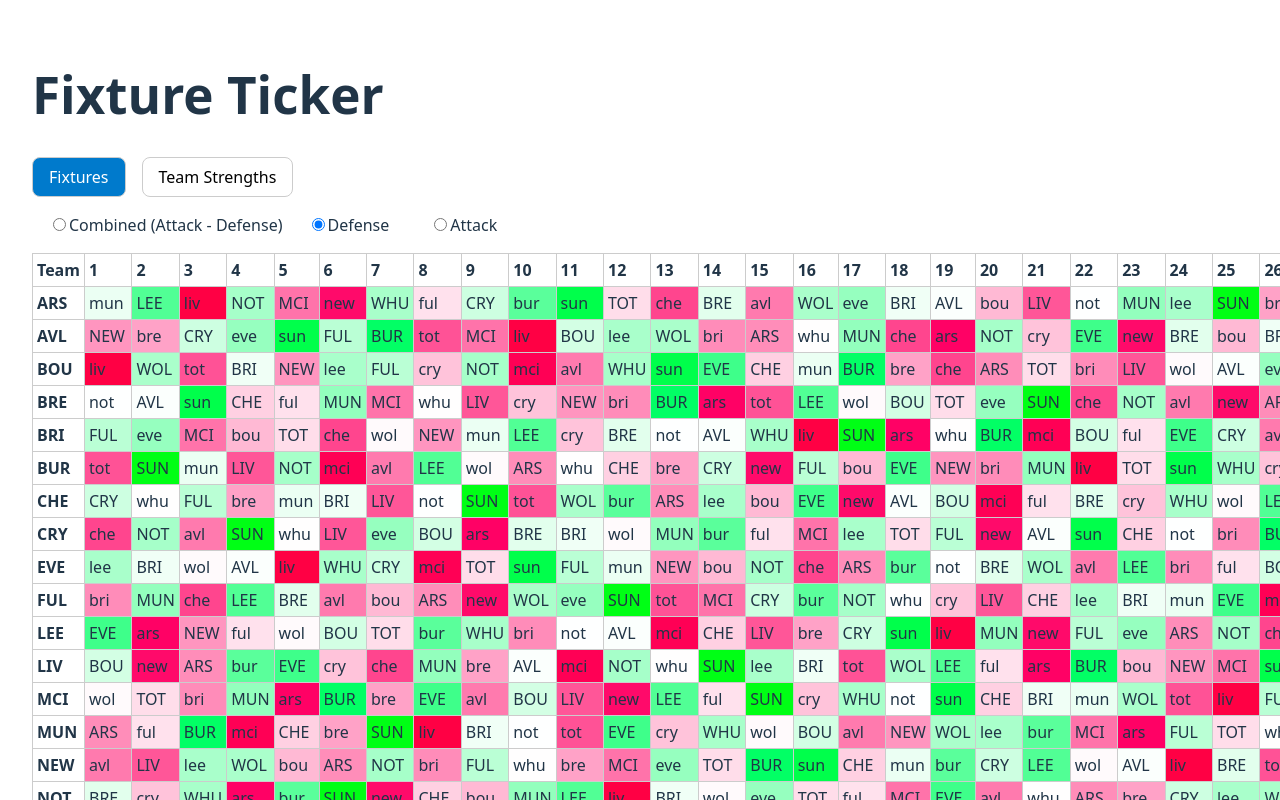
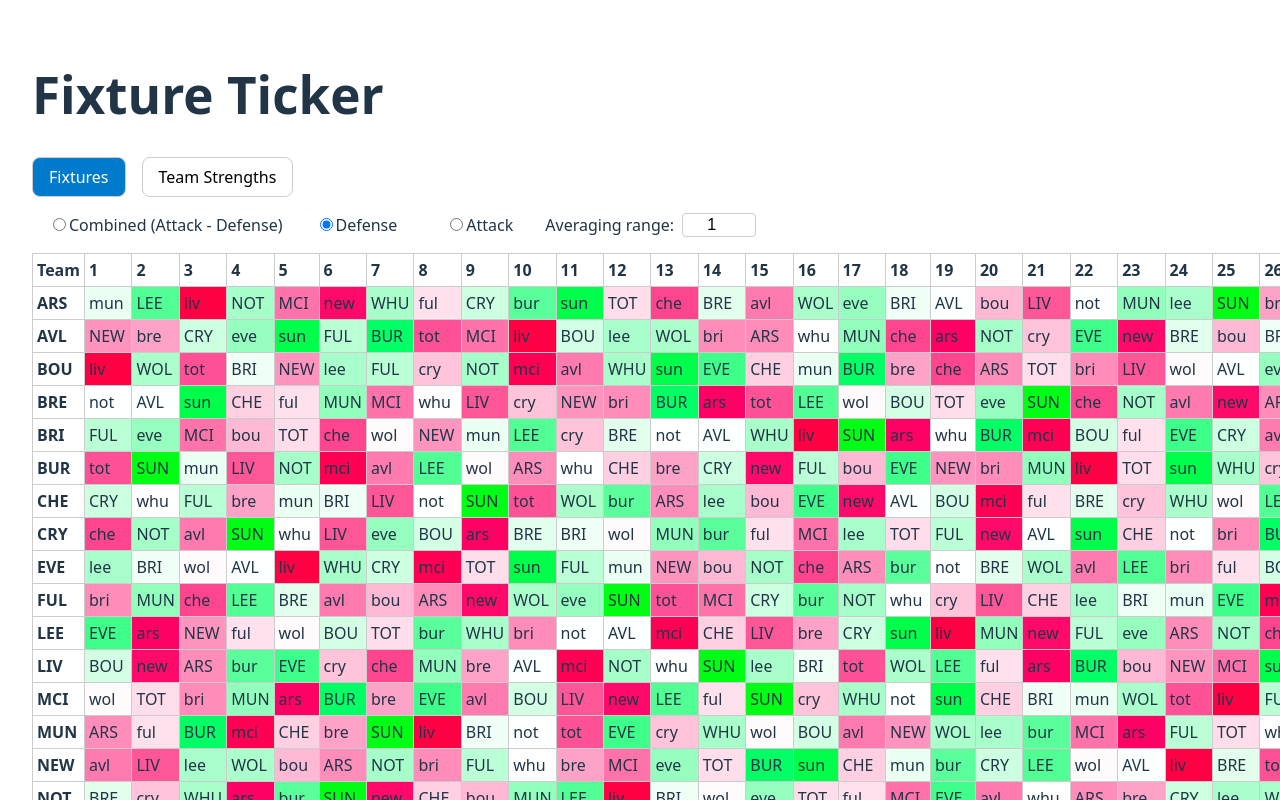
Before and after one commit to daveweij/fixture_ticker, a React (Vite) app: page / in a window 1280 px wide. Shown: the top 800 px of the page. Built offline with nearby package versions, Linux system fonts and the light colour scheme.

Commit message:
Add averaging

```diff
--- a/src/App.tsx
+++ b/src/App.tsx
@@ -81,6 +81,7 @@ function App() {
   const [activeTab, setActiveTab] = useState<'fixtures' | 'strengths'>('fixtures');
   const [teamStrengths, setTeamStrengths] = useState<TeamStrength[]>([]);
   const [editedStrengths, setEditedStrengths] = useState<Record<string, {attack: number; defense: number}>>({});
+  const [avgRange, setAvgRange] = useState(1);
 
   useEffect(() => {
     Promise.all([
@@ -106,6 +107,36 @@ function App() {
         return edit ? { ...s, ...edit } : s;
       });
 
+      // For color range: if avgRange > 1, calculate all possible averages for all teams
+      let colorValues: number[] = [];
+      if (avgRange > 1 && rows.length > 0) {
+        for (const row of rows) {
+          for (let i = 0; i < row.fixtures.length; i++) {
+            let sum = 0;
+            let count = 0;
+            for (let j = i; j < Math.min(i + avgRange, row.fixtures.length); j++) {
+              const opp = row.fixtures[j].trim();
+              const oppKey = opp.toUpperCase();
+              let value = null;
+              const teamObj = strengthsToUse.find(t => t.team.toUpperCase() === oppKey);
+              if (teamObj) {
+                if (strengthType === 'attack') value = teamObj.attack;
+                else if (strengthType === 'defense') value = -1 * teamObj.defense;
+                else value = teamObj.attack - teamObj.defense;
+                if (opp === oppKey && value !== undefined) {
+                  value -= homeAdvantage;
+                }
+                if (value !== undefined) {
+                  sum += value;
+                  count++;
+                }
+              }
+            }
+            if (count > 0) colorValues.push(sum / count);
+          }
+        }
+      } else {
+        // Default: use single fixture values
         const strengthArray: Array<[string, number]> = strengthsToUse.map(s => {
           if (strengthType === 'attack') return [s.team, s.attack];
           if (strengthType === 'defense') return [s.team, -1 * s.defense];
@@ -113,15 +144,22 @@ function App() {
           return [s.team, s.attack - s.defense];
         });
         const awayValues = strengthArray.map(([, strength]) => strength);
-      // add strengths minus home advantage to the array
         const homeValues = strengthArray.map(([, strength]) => strength - homeAdvantage);
-      const allValues = [...awayValues, ...homeValues].sort((a, b) => a - b);
+        colorValues = [...awayValues, ...homeValues];
+      }
+      colorValues.sort((a, b) => a - b);
 
-      strengthArray.forEach(([team, strength]) => {
-        strengthsMap[team.toUpperCase()] = strength;
+      // strengthsMap for fixture lookup
+      strengthsToUse.forEach(s => {
+        let value;
+        if (strengthType === 'attack') value = s.attack;
+        else if (strengthType === 'defense') value = -1 * s.defense;
+        else value = s.attack - s.defense;
+        strengthsMap[s.team.toUpperCase()] = value;
       });
 
       const percentile = (arr: number[], p: number) => {
+        if (!arr.length) return 0;
         const idx = (arr.length - 1) * p;
         const lower = Math.floor(idx);
         const upper = Math.ceil(idx);
@@ -129,15 +167,15 @@ function App() {
         return arr[lower] + (arr[upper] - arr[lower]) * (idx - lower);
       };
 
-      setMinStrength(percentile(allValues, 0.05));
-      setMaxStrength(percentile(allValues, 0.95));
-      setMedianStrength(percentile(allValues, 0.5));
+      setMinStrength(percentile(colorValues, 0.05));
+      setMaxStrength(percentile(colorValues, 0.95));
+      setMedianStrength(percentile(colorValues, 0.5));
       setStrengths(strengthsMap);
       setHomeAdvantage(homeAdvantage);
       setTeamStrengths(strengthsToUse);
     })
     .catch(err => setError(err.message));
-  }, [strengthType, editedStrengths]);
+  }, [strengthType, editedStrengths, avgRange]);
 
   return (
     <div className="App">
@@ -174,7 +212,7 @@ function App() {
 
       {activeTab === 'fixtures' && (
         <>
-          <div style={{marginBottom: '1em', display: 'flex', gap: '1.5em', alignItems: 'center'}}>
+          <div style={{marginBottom: '1em', display: 'flex', gap: '2em', alignItems: 'center'}}>
             <label style={{marginLeft: '1em'}}>
               <input
                 type="radio"
@@ -205,6 +243,23 @@ function App() {
               />
               Attack
             </label>
+            <div style={{display: 'flex', alignItems: 'center', gap: '0.5em'}}>
+              <label htmlFor="avgRange" style={{fontWeight: 500}}>Averaging range:</label>
+              <input
+                id="avgRange"
+                type="number"
+                min={1}
+                max={gameweekCount}
+                value={avgRange}
+                style={{width: '60px', textAlign: 'center', fontSize: '1em', border: '1px solid #ccc', borderRadius: '4px', padding: '2px 6px'}}
+                onChange={e => {
+                  let val = parseInt(e.target.value);
+                  if (isNaN(val) || val < 1) val = 1;
+                  if (val > gameweekCount) val = gameweekCount;
+                  setAvgRange(val);
+                }}
+              />
+            </div>
           </div>
           {!error && fixtureRows.length > 0 && (
             <table style={{borderCollapse: 'collapse', width: '100%'}}>
@@ -221,15 +276,25 @@ function App() {
                   <tr key={row.team}>
                     <td style={{border: '1px solid #ccc', padding: '4px', fontWeight: 'bold', textAlign: 'left'}}>{row.team}</td>
                     {row.fixtures.map((fixture, i) => {
-                      const opp = fixture.trim();
+                      // Average over next avgRange matches
+                      let avgValue = null;
+                      let count = 0;
+                      let sum = 0;
+                      for (let j = i; j < Math.min(i + avgRange, row.fixtures.length); j++) {
+                        const opp = row.fixtures[j].trim();
                         const oppKey = opp.toUpperCase();
-                      let value;
-                      value = strengths[oppKey];
+                        let value = strengths[oppKey];
                         if (opp === oppKey && value !== undefined) {
                           value -= homeAdvantage;
                         }
-                      const color = (value !== undefined)
-                        ? getColor(value, minStrength, maxStrength, medianStrength)
+                        if (value !== undefined) {
+                          sum += value;
+                          count++;
+                        }
+                      }
+                      if (count > 0) avgValue = sum / count;
+                      const color = (avgValue !== null)
+                        ? getColor(avgValue, minStrength, maxStrength, medianStrength)
                         : '#fff';
                       return (
                         <td key={i} style={{border: '1px solid #ccc', padding: '4px', background: color}}>{fixture}</td>
```
Lines whose indentation alone changed are shown as unchanged.
